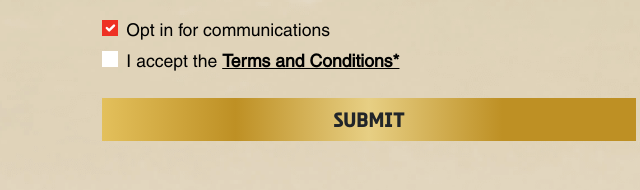
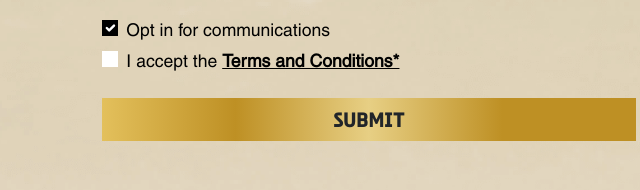
Before and after one commit to Maggie-M94/Web, a plain HTML site: page form.html in a window 1280 px wide. Both pictures are taken after a click on the checkbox "Opt in for communications". Shown: the part 1029-1219 px from the top of the page, 271-911 px from the left. Drawn offline with Linux system fonts and the light colour scheme; a web font is replaced by a local one.

Commit message:
Change background color for checked form inputs

```diff
--- a/style.css
+++ b/style.css
@@ -231,7 +231,7 @@ select.form-control:active {
 
 .form-check-input:checked,
 .form-check-input:active {
-    background-color: var(--color-secondary);
+    background-color: var(--color-dark);
     border: 0px solid var(--color-secondary);
     box-shadow: none;
 }
```
